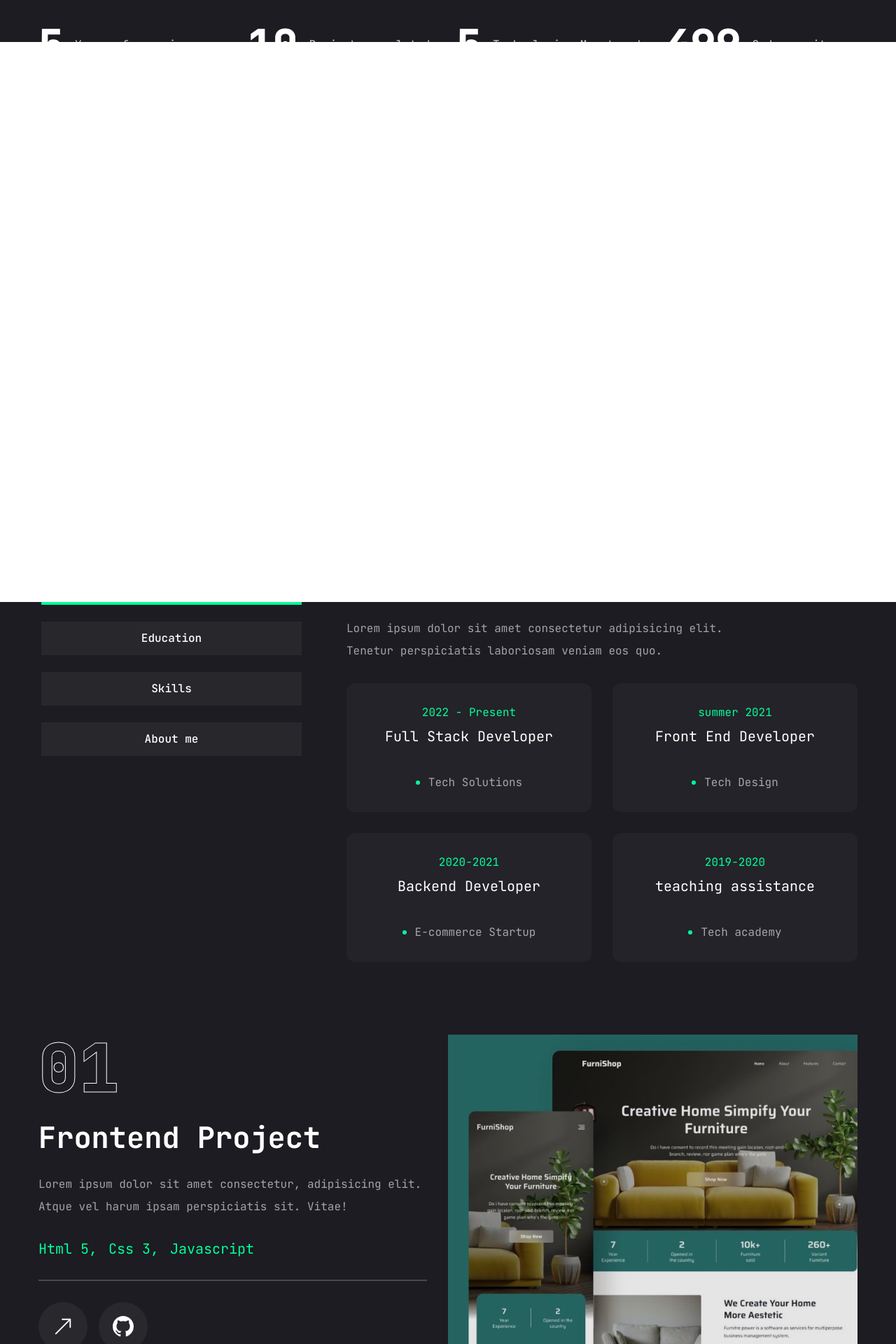
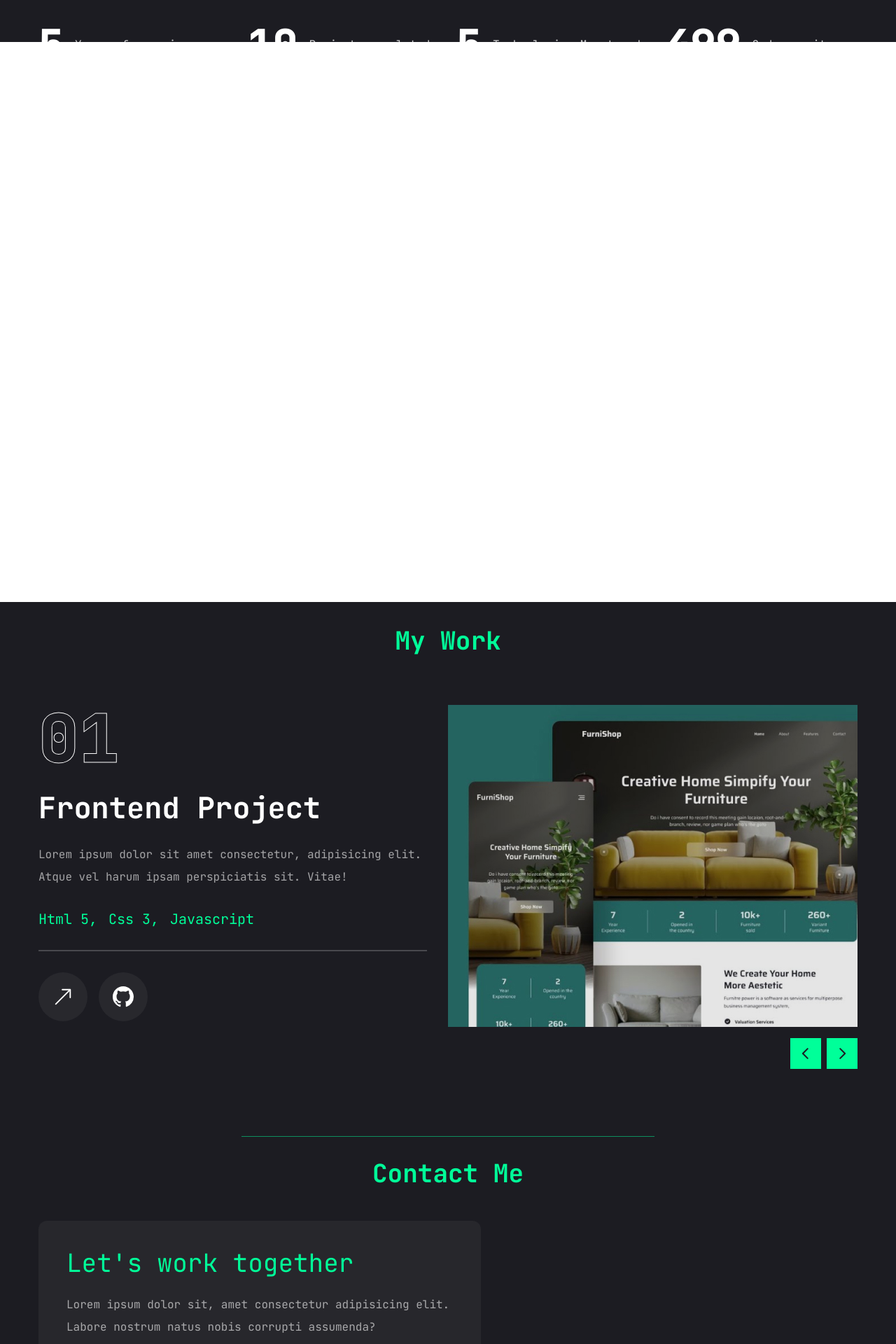
Before and after one commit to chamath09/Chamath, a Next.js app: page / in a window 1280 px wide. Shown: the part 740-2660 px from the top of the page at 70% size. Built offline with nearby package versions, Linux system fonts and the light colour scheme.

Commit message:
change the css

```diff
--- a/components/Stats.jsx
+++ b/components/Stats.jsx
@@ -55,22 +55,64 @@ const Stats = () => {
           })}
         </div>
       </div>
-      <div className="mt-6">
-        <div>
-          <div className="mt-4">
+      {/* Divider */}
+      <div className="flex justify-center mt-8">
+  <div className="border-t border-accent opacity-50 animate-reversedWidth"></div>
+</div>
+
+{/* Service Section */}
+<div className="mt-8">
+  <h2 className="text-4xl font-bold text-accent mb-6 text-center mt-2">
+    My Services
+  </h2>
   <ServicePage />
 </div>
-          <div className="mt-4">
-            <ResumePage />
-          </div>
-          <div className="mt-4">
+
+
+{/* Work Section */}
+<div className="mt-8">
+  <h2 className="text-4xl font-bold text-accent mb-6 text-center ">
+    My Work
+  </h2>
   <WorkPage />
 </div>
-          <div className="mt-4">
+
+{/* Divider */}
+<div className="flex justify-center ">
+  <div className="border-t border-accent opacity-50 animate-reversedWidth"></div>
+</div>
+
+{/* Add a <style> tag for @keyframes */}
+<style jsx>{`
+  @keyframes reversedWidth {
+    0% {
+      width: 50%;
+    }
+    50% {
+      width: 40%;
+    }
+    100% {
+      width: 30%;
+    }
+  }
+
+  .animate-reversedWidth {
+    animation: reversedWidth 5s infinite ease-in-out;
+  }
+`}</style>
+
+
+
+
+
+{/* Contact Section */}
+<div className="mt-8 mb-3">
+  <h2 className="text-4xl font-bold text-accent mb-6 text-center ">
+    Contact Me
+  </h2>
   <ContactPage />
 </div>
-        </div>
-      </div>
+
     </section>
   );
 };
```
Lines whose indentation alone changed are shown as unchanged.
